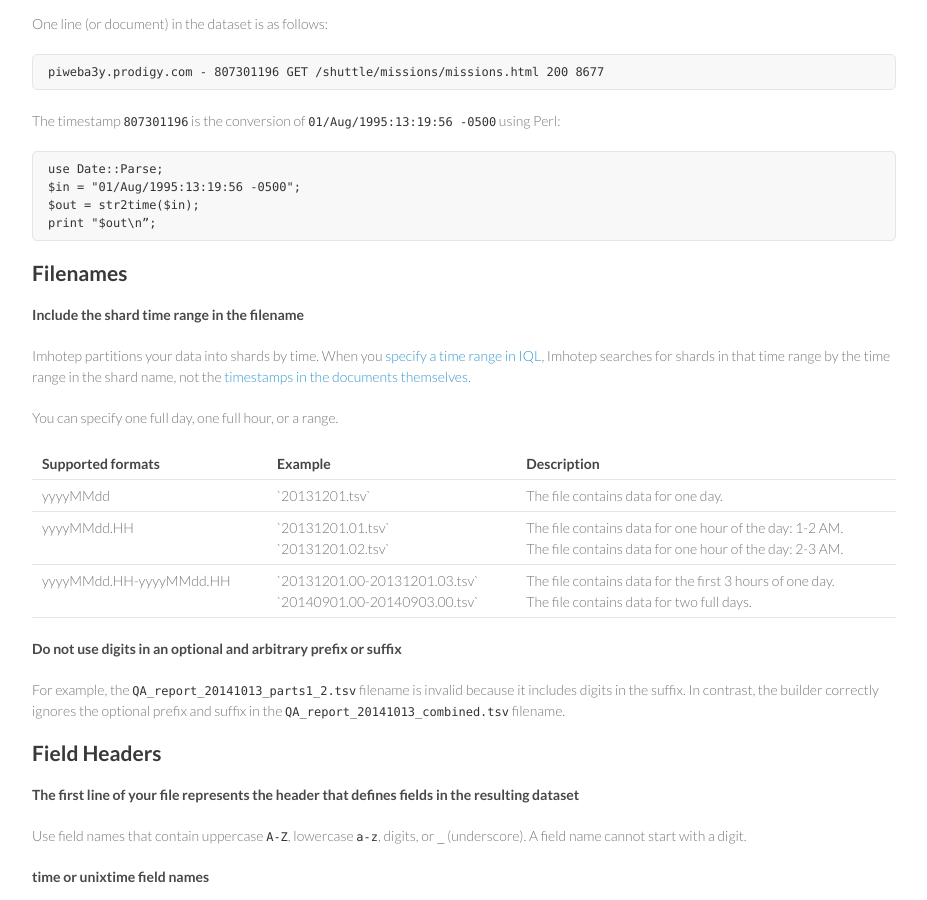
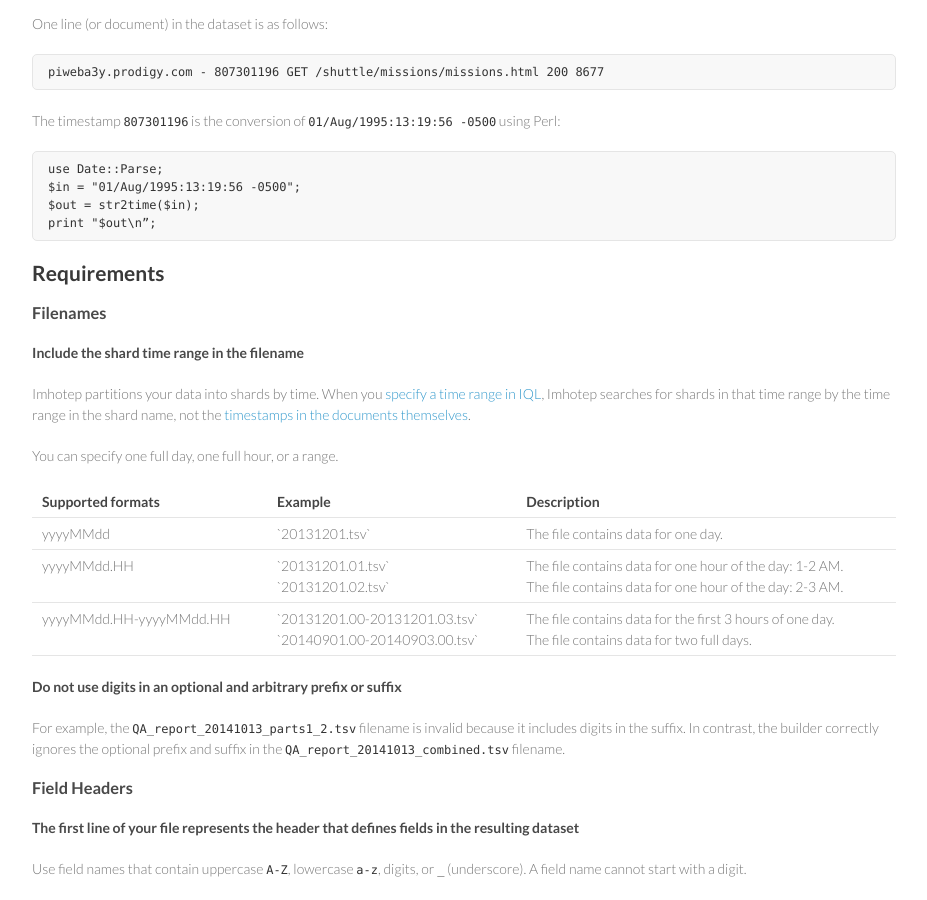
Before and after one commit to indeedeng/imhotep, a Jekyll site: the page built from docs/data-file-requirements.md, in a window 1280 px wide and 900 px high, scrolled down 794 px. Shown: the whole window, without its empty margins (294-1221 px from the left). Built offline with Jekyll 4.4.1, drawn with Linux system fonts in a browser that asks for light colours; Markdown is read by kramdown in place of the engine named in the settings.

Commit message:
adjusted hd levels

```diff
--- a/docs/data-file-requirements.md
+++ b/docs/data-file-requirements.md
@@ -40,7 +40,9 @@ $out = str2time($in);
 print "$out\n”;</pre>
 
 
-## Filenames
+## Requirements
+
+### Filenames
 
 #### <a name="shard-timerange"></a>Include the shard time range in the filename
 Imhotep partitions your data into shards by time. When you [specify a time range in IQL][timerange], Imhotep searches for shards in that time range by the time range in the shard name, not the [timestamps in the documents themselves](#time).
@@ -73,7 +75,7 @@ You can specify one full day, one full hour, or a range.
 
 For example, the `QA_report_20141013_parts1_2.tsv` filename is invalid because it includes digits in the suffix. In contrast, the builder correctly ignores the optional prefix and suffix in the  `QA_report_20141013_combined.tsv` filename.
 
-## Field Headers
+### Field Headers
 
 #### The first line of your file represents the header that defines fields in the resulting dataset
 
@@ -124,7 +126,7 @@ Adding the `**` suffix to the field name in the header also indexes bigrams from
 </table>
 
 
-## Field Values
+### Field Values
 
 #### Prepare the values in your data file
 
```
